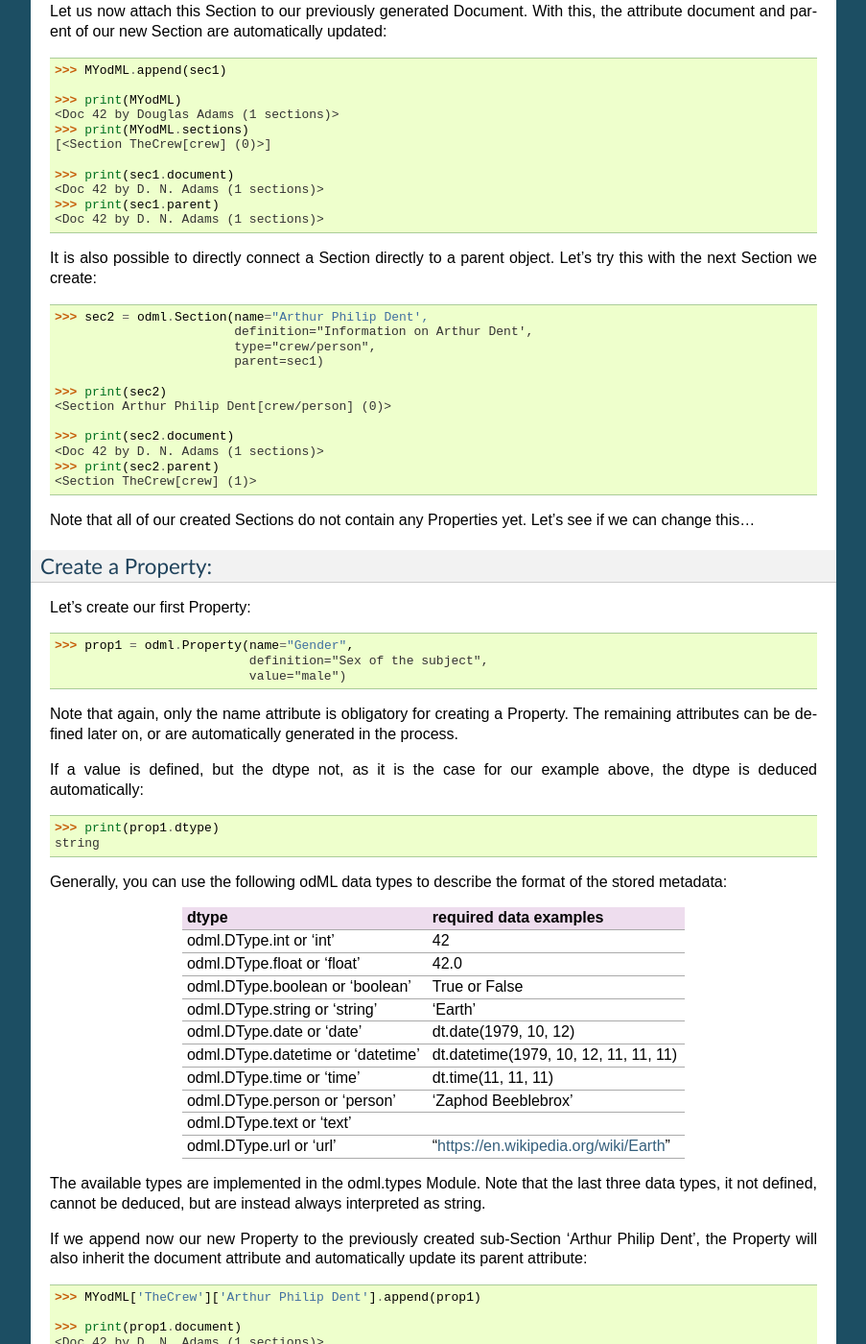
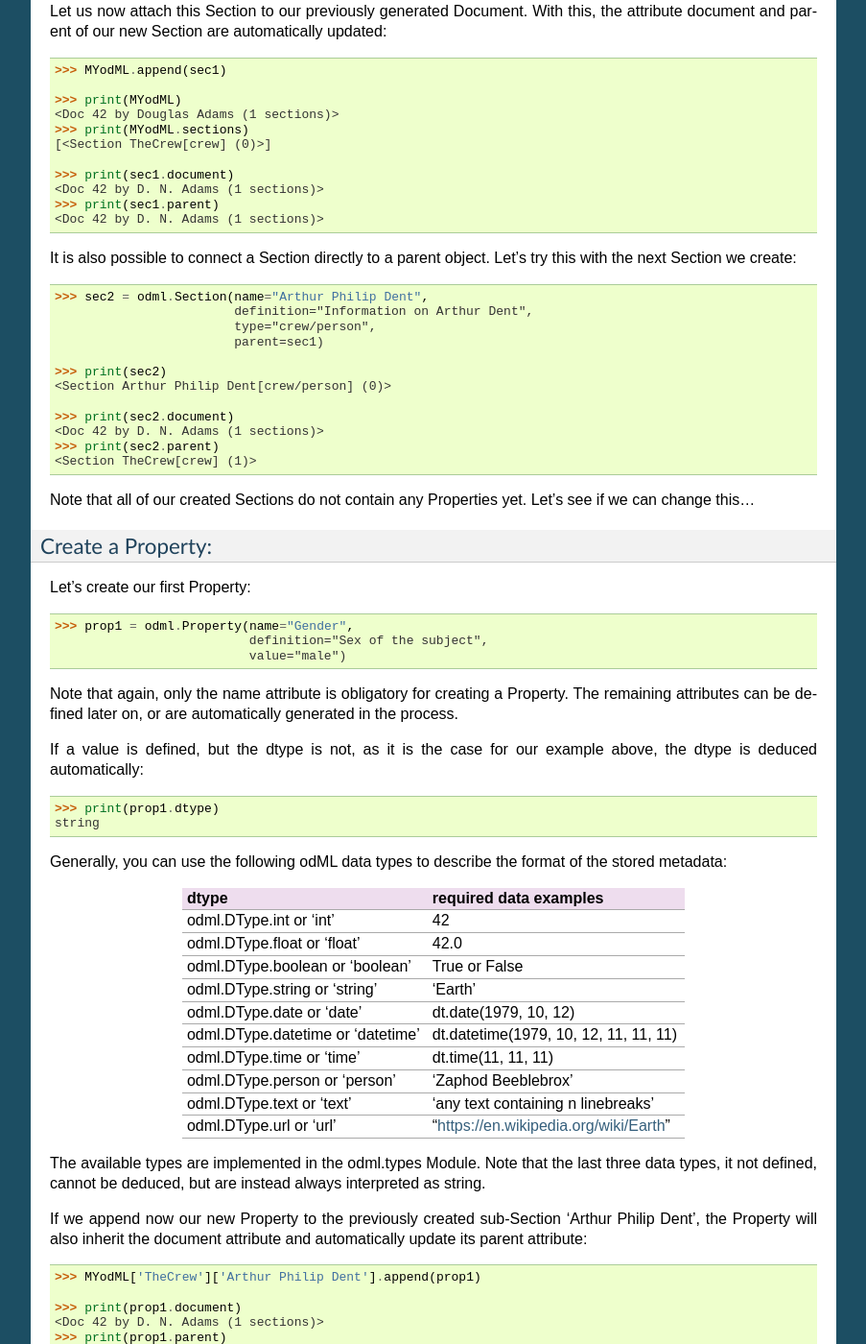
Before and after one commit to G-Node/python-odml, a Sphinx documentation site: the page built from doc/tutorial.rst, in a window 1280 px wide and 1400 px high, scrolled down 10485 px. Shown: the whole window at 96% size, without its empty margins (198-1101 px from the left). Built offline with Sphinx 7.4.7, drawn with Linux system fonts in a browser that asks for light colours; some of the changed text lies outside the part shown.

Commit message:
[doc/tutorial] Update create sec/prop chapter

```diff
--- a/doc/tutorial.rst
+++ b/doc/tutorial.rst
@@ -671,11 +671,11 @@
     >>> print(sec1.parent)
     <Doc 42 by D. N. Adams (1 sections)>
 
-It is also possible to directly connect a Section directly to a parent object.
+It is also possible to connect a Section directly to a parent object.
 Let's try this with the next Section we create::
 
-    >>> sec2 = odml.Section(name="Arthur Philip Dent',
-                            definition="Information on Arthur Dent',
+    >>> sec2 = odml.Section(name="Arthur Philip Dent",
+                            definition="Information on Arthur Dent",
                             type="crew/person",
                             parent=sec1)
 
@@ -704,7 +704,7 @@
 The remaining attributes can be defined later on, or are automatically
 generated in the process.
 
-If a value is defined, but the dtype not, as it is the case for our example
+If a value is defined, but the dtype is not, as it is the case for our example
 above, the dtype is deduced automatically::
 
     >>> print(prop1.dtype)
@@ -732,7 +732,7 @@
 +-----------------------------------+---------------------------------------+
 | odml.DType.person or 'person'     | 'Zaphod Beeblebrox'                   |
 +-----------------------------------+---------------------------------------+
-| odml.DType.text or 'text'         |                                       |
+| odml.DType.text or 'text'         | 'any text containing \n linebreaks'   |
 +-----------------------------------+---------------------------------------+
 | odml.DType.url or 'url'           | "https://en.wikipedia.org/wiki/Earth" |
 +-----------------------------------+---------------------------------------+
```
Also changed, not shown: other parts of doc/tutorial.rst (+2 -2 lines).
